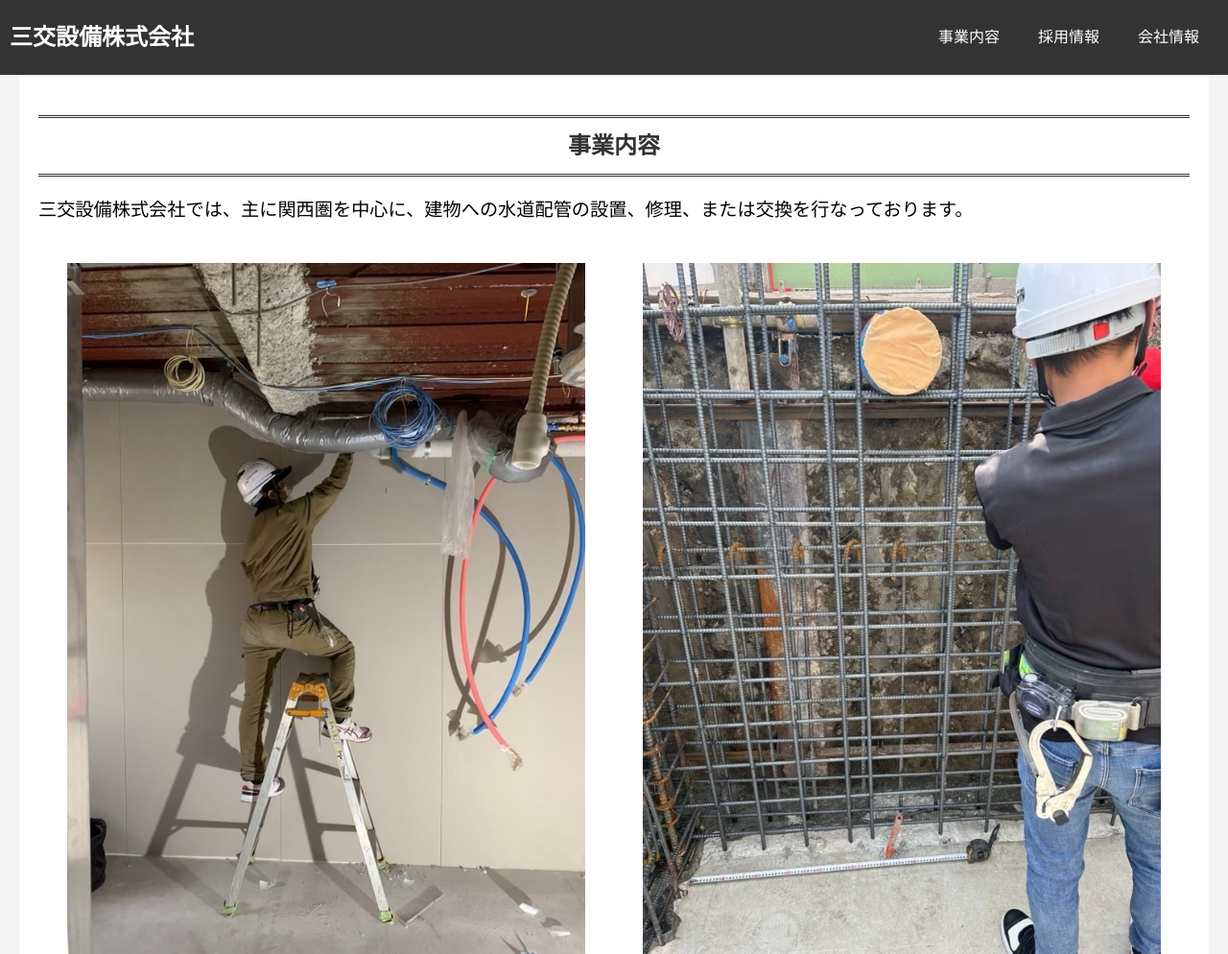
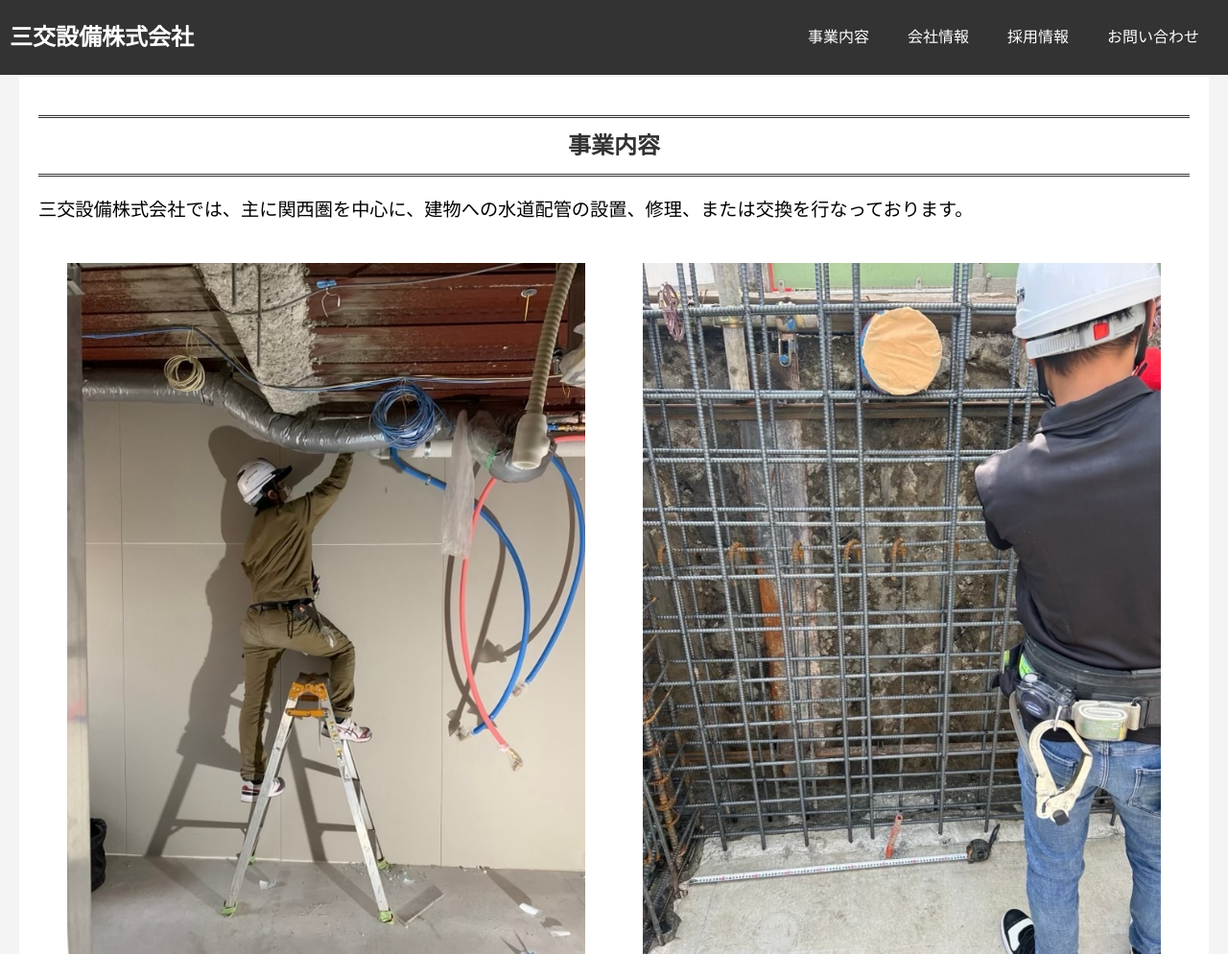
Before and after one commit to Sanko-Corp/Sanko-Corp, a plain HTML site: page index.html in a window 1280 px wide. Shown: the top 994 px of the page at 96% size. Drawn offline with Linux system fonts and the light colour scheme.

Commit message:
Update index.html

```diff
--- a/index.html
+++ b/index.html
@@ -5,7 +5,7 @@
     <title>三交設備株式会社</title>
     <meta name="description" content="三交設備株式会社のホームページです">
     <meta name="keywords" content="三交設備, 三交設備株式会社, 配管工, 大阪, 西淀, 水道">
-    <meta name="google-site-verification" content="google5a8c38a31dc53484.html">
+    <meta name="google-site-verification" content="zr-9lnsrXT18BHt9uaz6z38bSuhWoyG7xJoY1fXjhuk" />
     <link rel="stylesheet" href="style.css">
 </head>
 <body>
@@ -15,8 +15,9 @@
             <nav>
                 <ul>
                     <li><a href="#business">事業内容</a></li>
+                    <li><a href="#company">会社情報</a></li>
                     <li><a href="#recruitment">採用情報</a></li>
-                    <li><a href="#company">会社情報</a></li>
+                    <li><a href="#contact">お問い合わせ</a></li>
                 </ul>
             </nav>
         </div>
```
